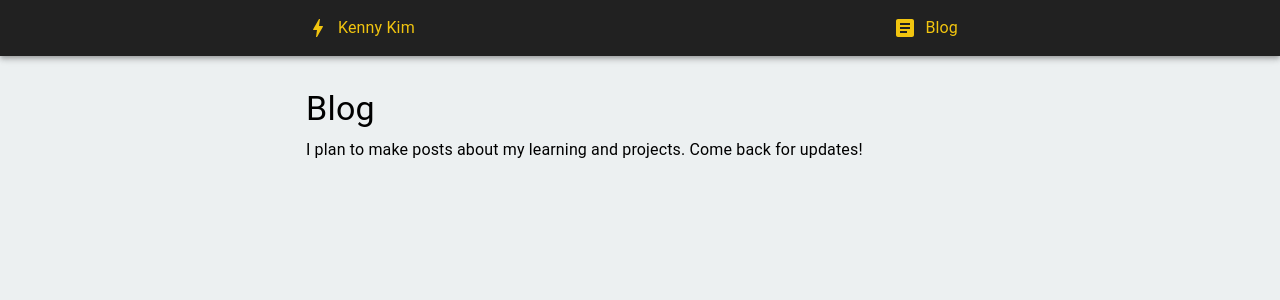
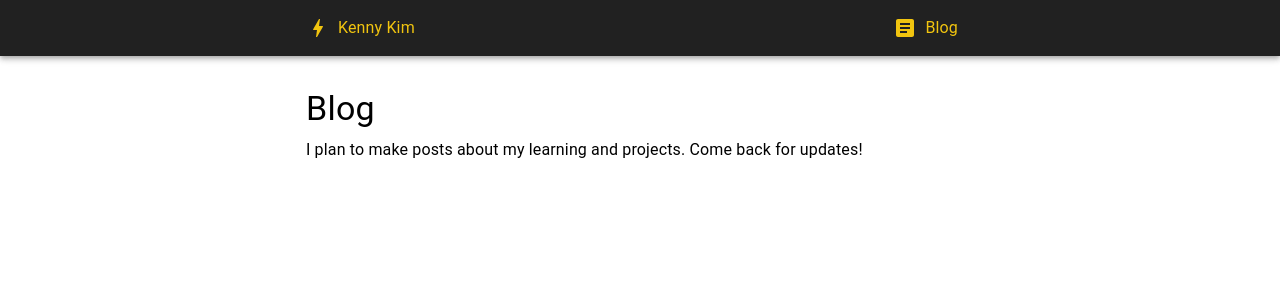
Before and after one commit to kenk2/kenk2.github.io, a Next.js app: page /blog in a window 1280 px wide. Shown: the top 300 px of the page. Built offline with nearby package versions, Linux system fonts and the light colour scheme.

Commit message:
Remove background color.

```diff
--- a/src/styles/globals.css
+++ b/src/styles/globals.css
@@ -86,10 +86,6 @@ body {
   overflow-x: hidden;
 }
 
-body {
-  background-color: #ecf0f1;
-}
-
 a {
   color: inherit;
   text-decoration: none;
```
